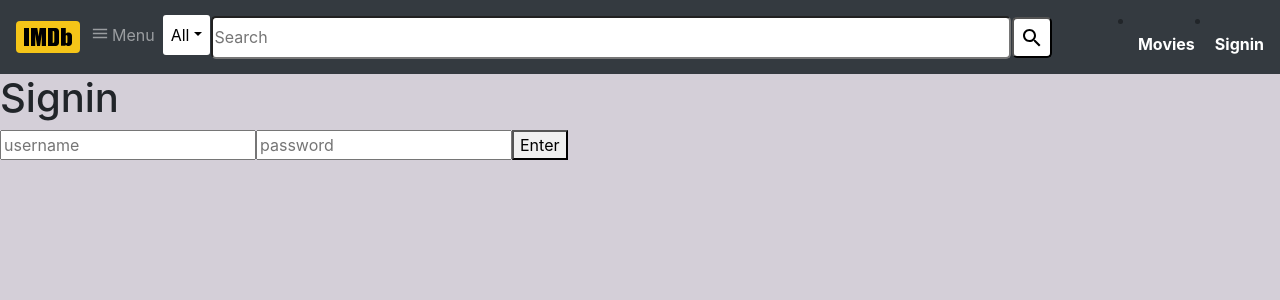
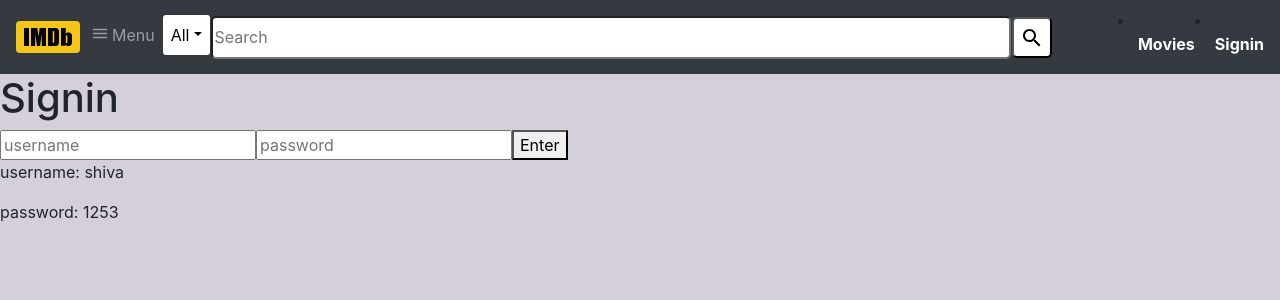
Before and after one commit to ShivaVarimalla/imdb, a React (Create React App) app: page /Signin in a window 1280 px wide. Shown: the top 300 px of the page. Built offline with nearby package versions, Linux system fonts and the light colour scheme.

Commit message:
commited

```diff
--- a/src/components/Signin.js
+++ b/src/components/Signin.js
@@ -10,7 +10,7 @@ class Signin extends React.Component{
       handleSignin=()=>{
         const {username} = this.state
         const {password} = this.state
-        if(username==="" & password===""){
+        if(username==="shiva" & password==="1253"){
          // this.setState({
          //   isSigned: true
        //   })
@@ -41,6 +41,8 @@ class Signin extends React.Component{
             <input type="text" placeholder="username" onChange = {this.handleUsername}/>
             <input type="password" placeholder="password" onChange = {this.handlePassword}/>
             <button onClick={this.handleSignin}>Enter</button>
+            <p>username: shiva</p>
+            <p>password: 1253</p>
         </div>
     )
 }
```
